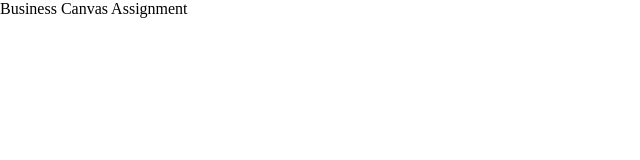
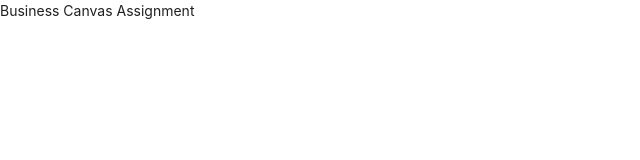
Before and after one commit to 0jaaack/gongjaehyeok-business-canvas-assignment, a React (Vite) app: page / in a window 1280 px wide. Shown: the top 160 px of the page, without its empty margins (0-640 px from the left). Built offline with nearby package versions, Linux system fonts and the light colour scheme.

Commit message:
antd-style@^3.7.1 의존성 추가 및 antd 설정

```diff
--- a/package.json
+++ b/package.json
@@ -10,7 +10,9 @@
     "preview": "vite preview"
   },
   "dependencies": {
+    "@ant-design/cssinjs": "^1.23.0",
     "antd": "^5.26.3",
+    "antd-style": "^3.7.1",
     "react": "^18.2.0",
     "react-dom": "^18.2.0"
   },
--- a/src/App.tsx
+++ b/src/App.tsx
@@ -1,5 +1,18 @@
+import { StyleProvider } from '@ant-design/cssinjs';
+import { ConfigProvider, type ThemeConfig, Typography } from 'antd';
+
+const { Text } = Typography;
+
+const globalTheme: ThemeConfig = {};
+
 function App() {
-  return <>Business Canvas Assignment</>;
+  return (
+    <StyleProvider>
+      <ConfigProvider theme={globalTheme}>
+        <Text className="text-3xl">Business Canvas Assignment</Text>
+      </ConfigProvider>
+    </StyleProvider>
+  );
 }
 
 export default App;
```
Also changed, not shown: 1 other file (tests, documents, lock files or other folders).
